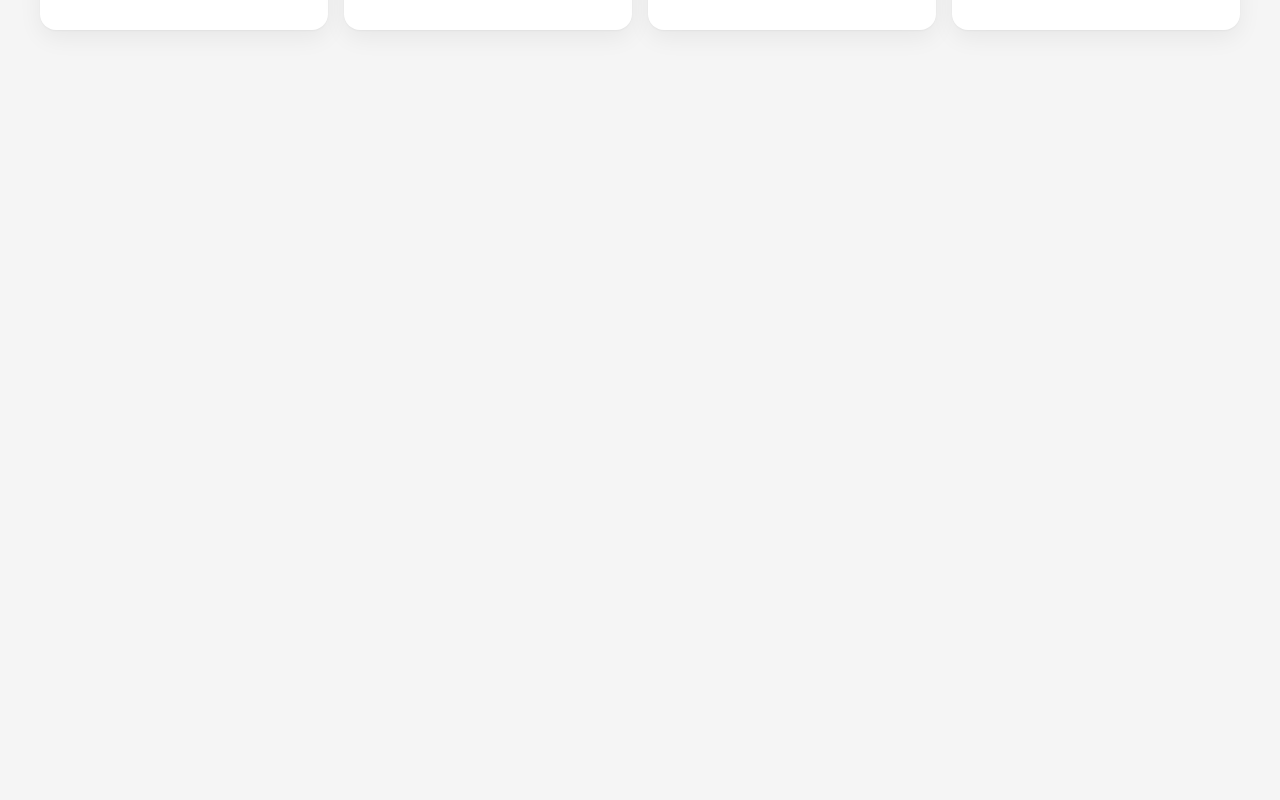
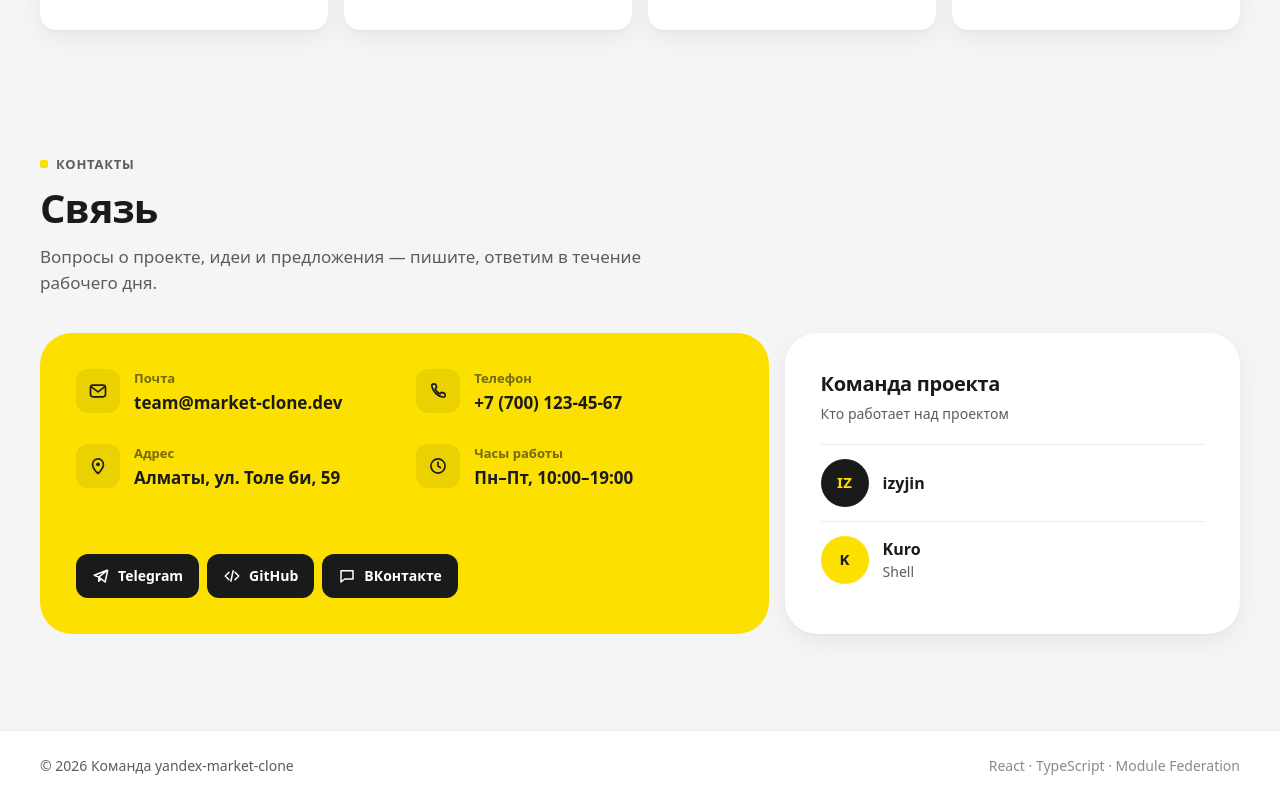
Before and after one commit to K1yotakaaa/yandex-market-clone, a React (Vite) app in the folder apps/remotes/about/: page / in a window 1280 px wide. Shown: the part 2763-3563 px from the top of the page. Before the commit the page ends 2889 px from the top, so only its background shows below. Built offline with nearby package versions, Linux system fonts and the light colour scheme.

Commit message:
feat(about): add contacts section and footer

```diff
--- a/apps/remotes/about/src/AboutPage.tsx
+++ b/apps/remotes/about/src/AboutPage.tsx
@@ -6,6 +6,7 @@ import { Stats } from './components/Stats';
 import { Directions } from './components/Directions';
 import { Timeline } from './components/Timeline';
 import { Partners } from './components/Partners';
+import { Contacts } from './components/Contacts';
 import styles from './AboutPage.module.css';
 
 const SECTION_IDS = NAV_ITEMS.map((item) => item.id);
@@ -16,13 +17,24 @@ export default function AboutPage() {
   return (
     <div className={styles.page}>
       <AnchorNav items={NAV_ITEMS} active={active} onSelect={scrollTo} />
+
       <main className={styles.main}>
         <Hero onNavigate={scrollTo} />
         <Stats />
         <Directions />
         <Timeline />
         <Partners />
+        <Contacts />
       </main>
+
+      <footer className={styles.footer}>
+        <div className={styles.footerInner}>
+          <span>© 2026 Команда yandex-market-clone</span>
+          <span className={styles.footerMuted}>
+            React · TypeScript · Module Federation
+          </span>
+        </div>
+      </footer>
     </div>
   );
 }
--- /dev/null
+++ b/apps/remotes/about/src/components/Contacts.module.css
@@ -0,0 +1,202 @@
+.grid {
+  display: grid;
+  gap: 12px;
+}
+
+.main {
+  display: flex;
+  flex-direction: column;
+  justify-content: space-between;
+  gap: 32px;
+  padding: 24px;
+  border-radius: var(--ym-radius-l);
+  background: var(--ym-yellow);
+  color: var(--ym-ink);
+}
+
+.rows {
+  display: grid;
+  gap: 20px;
+  margin: 0;
+  padding: 0;
+  list-style: none;
+}
+
+.row {
+  display: flex;
+  align-items: flex-start;
+  gap: 14px;
+}
+
+.rowIcon {
+  display: grid;
+  place-items: center;
+  flex-shrink: 0;
+  width: 44px;
+  height: 44px;
+  border-radius: 12px;
+  background: rgba(26, 26, 26, 0.08);
+}
+
+.rowBody {
+  display: flex;
+  flex-direction: column;
+  gap: 2px;
+  min-width: 0;
+}
+
+.rowLabel {
+  color: rgba(26, 26, 26, 0.6);
+  font-size: 13px;
+  font-weight: 600;
+}
+
+.rowValue {
+  font-size: 17px;
+  font-weight: 600;
+  overflow-wrap: anywhere;
+}
+
+.link {
+  color: inherit;
+  text-decoration: none;
+  background-image: linear-gradient(currentColor, currentColor);
+  background-size: 0 2px;
+  background-position: 0 100%;
+  background-repeat: no-repeat;
+  transition: background-size 0.2s;
+}
+
+.link:hover,
+.link:focus-visible {
+  background-size: 100% 2px;
+}
+
+.socials {
+  display: flex;
+  flex-wrap: wrap;
+  gap: 8px;
+}
+
+.social {
+  display: inline-flex;
+  align-items: center;
+  gap: 8px;
+  height: 44px;
+  padding: 0 16px;
+  border: none;
+  border-radius: 12px;
+  background: var(--ym-ink);
+  color: #fff;
+  font-family: inherit;
+  font-size: 14px;
+  font-weight: 600;
+  cursor: pointer;
+  transition: background 0.15s;
+}
+
+.social:hover {
+  background: #3a3a3a;
+}
+
+.social:focus-visible {
+  outline: 2px solid var(--ym-ink);
+  outline-offset: 2px;
+}
+
+.team {
+  padding: 24px;
+  border-radius: var(--ym-radius-l);
+  background: var(--ym-card);
+  box-shadow: var(--ym-shadow);
+}
+
+.teamTitle {
+  margin: 0;
+  font-size: 20px;
+  font-weight: 700;
+  letter-spacing: -0.015em;
+}
+
+.teamLead {
+  margin: 4px 0 20px;
+  color: var(--ym-text-2);
+  font-size: 14px;
+}
+
+.members {
+  display: grid;
+  margin: 0;
+  padding: 0;
+  list-style: none;
+}
+
+.member {
+  display: flex;
+  align-items: center;
+  gap: 14px;
+  padding: 14px 0;
+  border-top: 1px solid var(--ym-line);
+}
+
+.avatar {
+  display: grid;
+  place-items: center;
+  flex-shrink: 0;
+  width: 48px;
+  height: 48px;
+  border-radius: 50%;
+  background: var(--ym-ink);
+  color: var(--ym-yellow);
+  font-size: 15px;
+  font-weight: 800;
+  letter-spacing: 0.02em;
+}
+
+.member:nth-child(2) .avatar {
+  background: var(--ym-yellow);
+  color: var(--ym-ink);
+}
+
+.memberBody {
+  display: flex;
+  flex-direction: column;
+  min-width: 0;
+}
+
+.memberName {
+  font-size: 16px;
+  font-weight: 700;
+}
+
+.memberRole {
+  color: var(--ym-text-2);
+  font-size: 14px;
+}
+
+@media (min-width: 768px) {
+  .main,
+  .team {
+    padding: 36px;
+  }
+
+  .rows {
+    grid-template-columns: repeat(2, minmax(0, 1fr));
+    gap: 28px 24px;
+  }
+}
+
+@media (min-width: 1024px) {
+  .grid {
+    grid-template-columns: minmax(0, 1.6fr) minmax(0, 1fr);
+    gap: 16px;
+  }
+
+  .main {
+    border-radius: var(--ym-radius-xl);
+  }
+
+  .team {
+    border-radius: var(--ym-radius-xl);
+  }
+}
--- /dev/null
+++ b/apps/remotes/about/src/components/Contacts.tsx
@@ -0,0 +1,102 @@
+import type { ReactNode } from 'react';
+import { CONTACTS, SOCIALS, TEAM, type Social } from '../data/content';
+import {
+  ChatIcon,
+  ClockIcon,
+  CodeIcon,
+  MailIcon,
+  PhoneIcon,
+  PinIcon,
+  SendIcon,
+} from './icons';
+import { Section } from './Section';
+import styles from './Contacts.module.css';
+
+const SOCIAL_ICONS: Record<Social['id'], ReactNode> = {
+  telegram: <SendIcon />,
+  github: <CodeIcon />,
+  vk: <ChatIcon />,
+};
+
+type RowProps = {
+  icon: ReactNode;
+  label: string;
+  children: ReactNode;
+};
+
+function ContactRow({ icon, label, children }: RowProps) {
+  return (
+    <li className={styles.row}>
+      <span className={styles.rowIcon}>{icon}</span>
+      <span className={styles.rowBody}>
+        <span className={styles.rowLabel}>{label}</span>
+        <span className={styles.rowValue}>{children}</span>
+      </span>
+    </li>
+  );
+}
+
+export function Contacts() {
+  return (
+    <Section
+      id="contacts"
+      eyebrow="Контакты"
+      title="Связь"
+      lead="Вопросы о проекте, идеи и предложения — пишите, ответим в течение рабочего дня."
+    >
+      <div className={styles.grid}>
+        <div className={styles.main}>
+          <ul className={styles.rows}>
+            <ContactRow icon={<MailIcon />} label="Почта">
+              <a className={styles.link} href={`mailto:${CONTACTS.email}`}>
+                {CONTACTS.email}
+              </a>
+            </ContactRow>
+            <ContactRow icon={<PhoneIcon />} label="Телефон">
+              <a className={styles.link} href={`tel:${CONTACTS.phoneHref}`}>
+                {CONTACTS.phone}
+              </a>
+            </ContactRow>
+            <ContactRow icon={<PinIcon />} label="Адрес">
+              {CONTACTS.address}
+            </ContactRow>
+            <ContactRow icon={<ClockIcon />} label="Часы работы">
+              {CONTACTS.hours}
+            </ContactRow>
+          </ul>
+
+          <div className={styles.socials}>
+            {SOCIALS.map((social) => (
+              <button
+                key={social.id}
+                type="button"
+                className={styles.social}
+              >
+                {SOCIAL_ICONS[social.id]}
+                {social.label}
+              </button>
+            ))}
+          </div>
+        </div>
+
+        <div className={styles.team}>
+          <h3 className={styles.teamTitle}>Команда проекта</h3>
+          <p className={styles.teamLead}>Кто работает над проектом</p>
+          <ul className={styles.members}>
+            {TEAM.map((member) => (
+              <li key={member.name} className={styles.member}>
+                <span className={styles.avatar} aria-hidden="true">
+                  {member.initials}
+                </span>
+                <span className={styles.memberBody}>
+                  <span className={styles.memberName}>{member.name}</span>
+                  <span className={styles.memberRole}>{member.role}</span>
+                </span>
+              </li>
+            ))}
+          </ul>
+        </div>
+      </div>
+    </Section>
+  );
+}
--- a/apps/remotes/about/src/data/content.ts
+++ b/apps/remotes/about/src/data/content.ts
@@ -90,19 +90,19 @@ export const PARTNERS: string[] = [
 ];
 
 export const CONTACTS = {
-  email: '',
-  phone: '',
-  phoneHref: '',
-  address: '',
-  hours: '',
+  email: 'team@market-clone.dev',
+  phone: '+7 (700) 123-45-67',
+  phoneHref: '+77001234567',
+  address: 'Алматы, ул. Толе би, 59',
+  hours: 'Пн–Пт, 10:00–19:00',
 };
 
 export type Social = { id: 'telegram' | 'github' | 'vk'; label: string };
 
 export const SOCIALS: Social[] = [
-  { id: 'telegram', label: '' },
-  { id: 'github', label: '' },
-  { id: 'vk', label: '' },
+  { id: 'telegram', label: 'Telegram' },
+  { id: 'github', label: 'GitHub' },
+  { id: 'vk', label: 'ВКонтакте' },
 ];
 
 export type Member = { initials: string; name: string; role: string };
```
